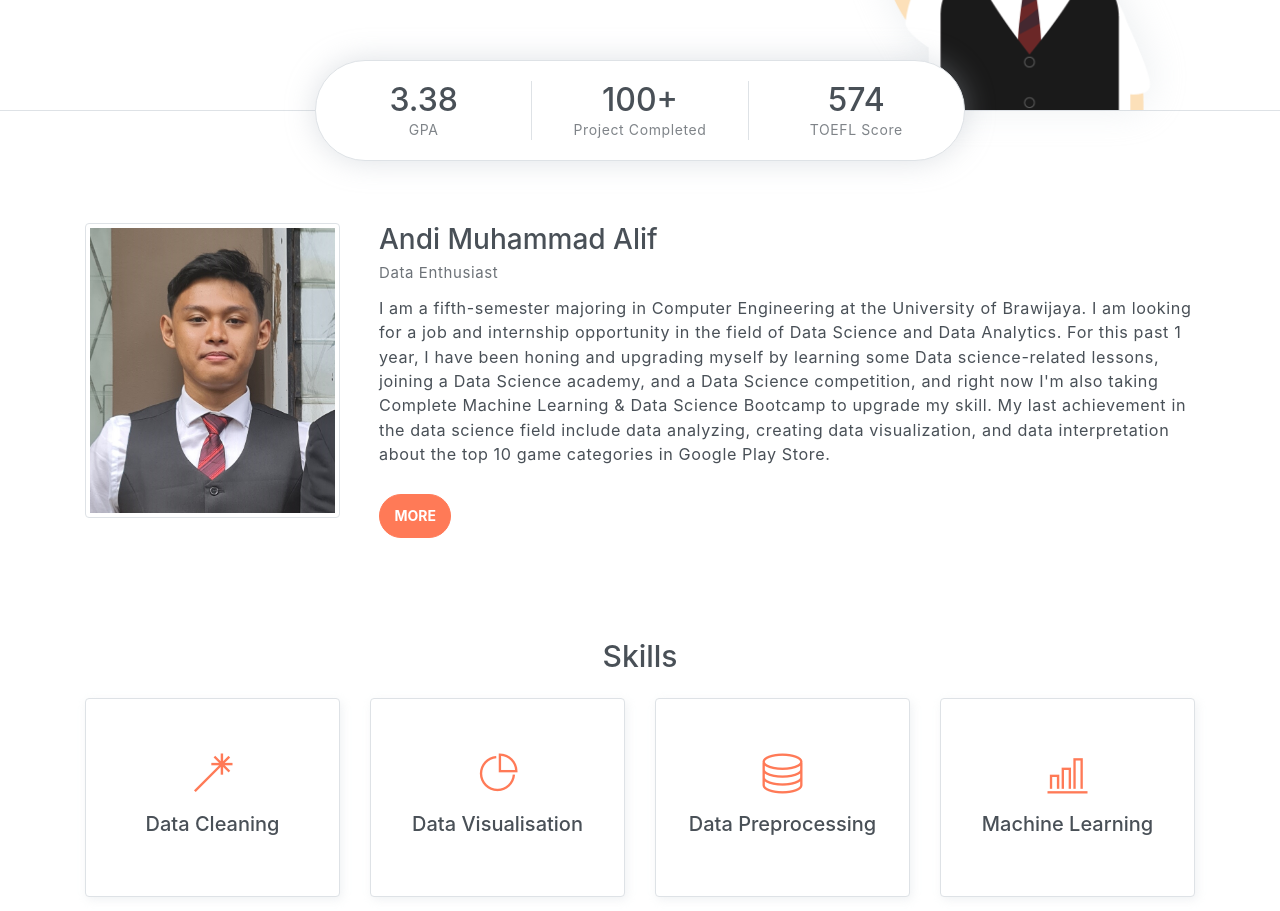
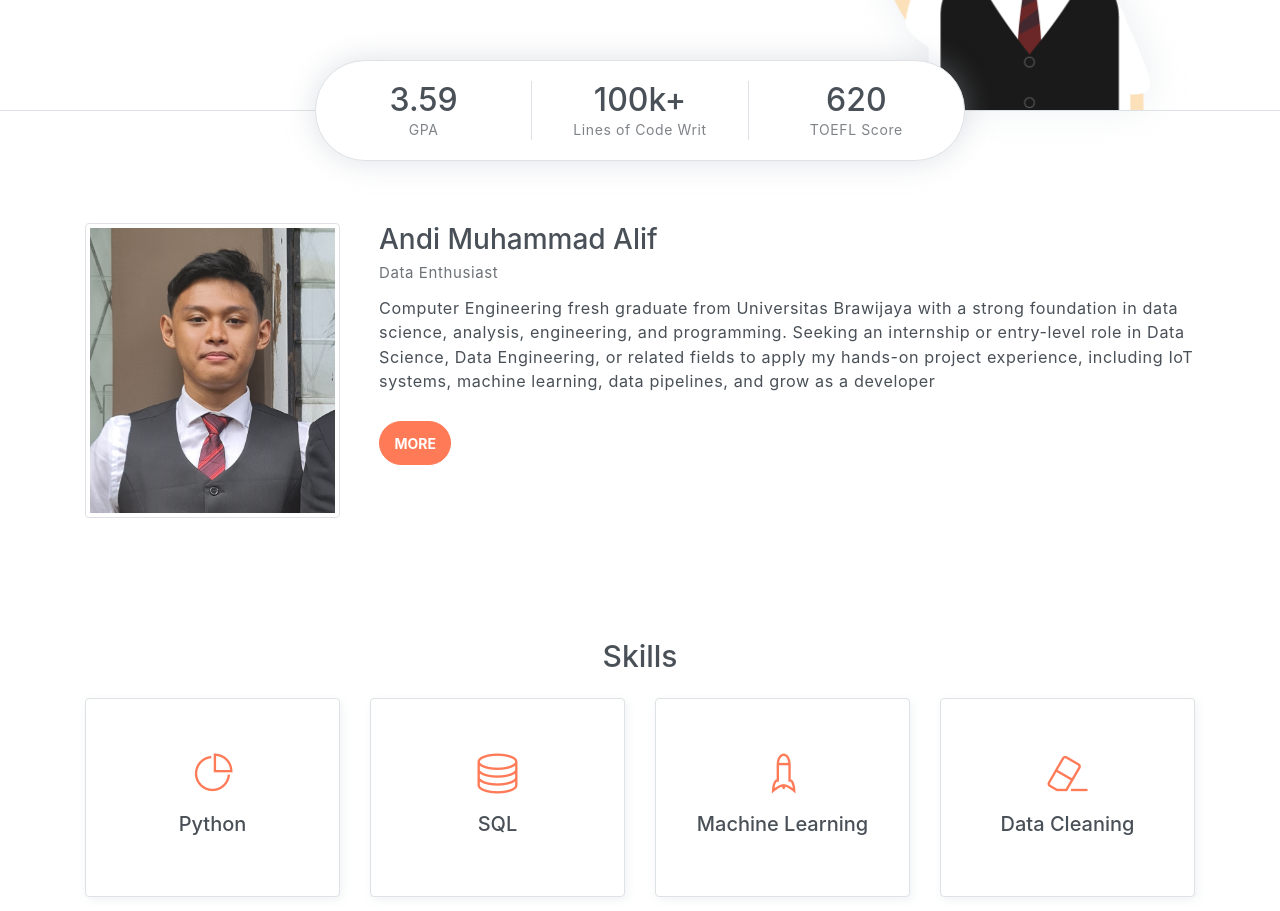
Before and after one commit to Andimalif/Andimalif.github.io, a plain HTML site: page index.html in a window 1280 px wide. Shown: the part 641-1552 px from the top of the page. Drawn offline with Linux system fonts and the light colour scheme.

Commit message:
Update index.html

```diff
--- a/index.html
+++ b/index.html
@@ -54,8 +54,8 @@
                 <p>Computer Engineering Student at Brawijaya University</p>
 
                 <div class="buttons pt-3">
-                    <a class="social-item" href="https://drive.google.com/file/d/1h9p1EmluzOClx-SwkOM2SXSeQn7DTCF2/view?usp=drive_link"><button class="btn btn-primary rounded">DOWNLOAD CV</button></a>
-                    <a class="social-item" href="https://drive.google.com/file/d/1h9p1EmluzOClx-SwkOM2SXSeQn7DTCF2/view?usp=drive_link"><button class="btn btn-dark rounded">PORTOFOLIO</button></a>
+                    <a class="social-item" href="https://drive.google.com/file/d/1h9p1EmluzOClx-SwkOM2SXSeQn7DTCF2/view?usp=sharing"><button class="btn btn-primary rounded">DOWNLOAD CV</button></a>
+                    <a class="social-item" href="https://drive.google.com/file/d/1h9p1EmluzOClx-SwkOM2SXSeQn7DTCF2/view?usp=sharing"><button class="btn btn-dark rounded">PORTOFOLIO</button></a>
                 </div>
 
                 <div class="socials mt-4">
@@ -73,15 +73,15 @@
         <!-- Header-widget -->
         <div class="widget">
             <div class="widget-item">
-                <h2>3.38</h2>
+                <h2>3.59</h2>
                 <p>GPA</p>
             </div>
             <div class="widget-item">
-                <h2>100+</h2>
-                <p>Project Completed</p>
+                <h2>100k+</h2>
+                <p>Lines of Code Writ</p>
             </div>
              <div class="widget-item">
-                <h2>574</h2>
+                <h2>620</h2>
                 <p>TOEFL Score</p>
             </div>
 
@@ -99,7 +99,10 @@
                 <div class="pl-md-4 col-md-9">
                     <h6 class="title">Andi Muhammad Alif</h6>
                     <p class="subtitle">Data Enthusiast</p>
-                    <p>I am a fifth-semester majoring in Computer Engineering at the University of Brawijaya. I am looking for a job and internship opportunity in the field of  Data Science and Data Analytics. For this past 1 year, I have been honing and upgrading myself by learning some Data science-related lessons, joining a Data Science academy, and a Data Science competition, and right now I'm also taking Complete Machine Learning & Data Science Bootcamp to upgrade my skill. My last achievement in the data science field include data analyzing, creating data visualization, and data interpretation about the top 10 game categories in Google Play Store.</p>
+                    <p>Computer Engineering fresh graduate from Universitas Brawijaya with a strong foundation in data science,
+                      analysis, engineering, and programming. Seeking an internship or entry-level role in Data Science, Data
+                      Engineering, or related fields to apply my hands-on project experience, including IoT systems, machine
+                      learning, data pipelines, and grow as a developer</p>
 
                     <button class="btn btn-primary rounded mt-3">MORE</button>
                 </div>
@@ -116,16 +119,8 @@
                 <div class="col-sm-6 col-md-3 mb-4">
                     <div class="custom-card card border">
                         <div class="card-body">
-                            <i class="icon ti-wand"></i>
-                            <h5>Data Cleaning</h5>
-                        </div>
-                    </div>
-                </div>
-                <div class="col-sm-6 col-md-3 mb-4">
-                    <div class="custom-card card border">
-                        <div class="card-body">
                             <i class="icon ti-pie-chart"></i>
-                            <h5>Data Visualisation</h5>
+                            <h5>Python</h5>
                         </div>
                     </div>
                 </div>
@@ -133,15 +128,23 @@
                     <div class="custom-card card border">
                         <div class="card-body">
                             <i class="icon ti-server"></i>
-                            <h5>Data Preprocessing</h5>
+                            <h5>SQL</h5>
                         </div>
                     </div>
                 </div>
                 <div class="col-sm-6 col-md-3 mb-4">
                     <div class="custom-card card border">
                         <div class="card-body">
-                            <i class="icon ti-bar-chart"></i>
+                            <i class="icon ti-rocket"></i>
                             <h5>Machine Learning</h5>
+                        </div>
+                    </div>
+                </div>
+                <div class="col-sm-6 col-md-3 mb-4">
+                    <div class="custom-card card border">
+                        <div class="card-body">
+                            <i class="icon ti-eraser"></i>
+                            <h5>Data Cleaning</h5>
                         </div>
                     </div>
                 </div>
```
